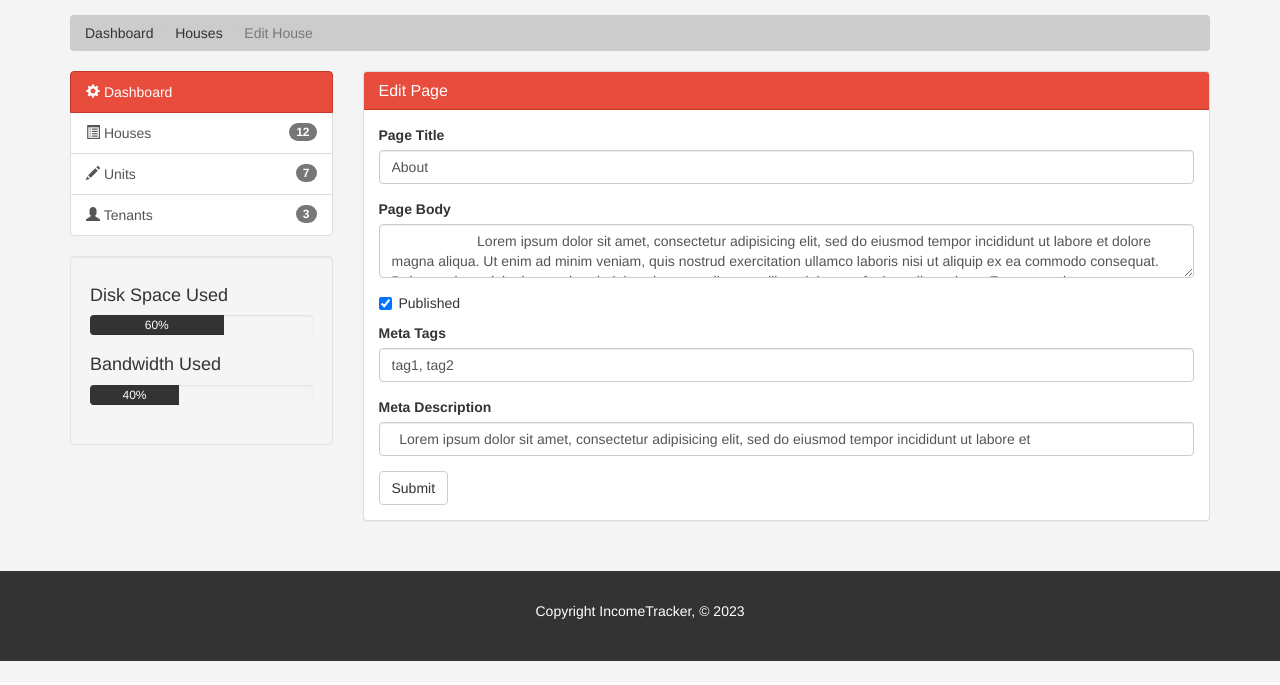
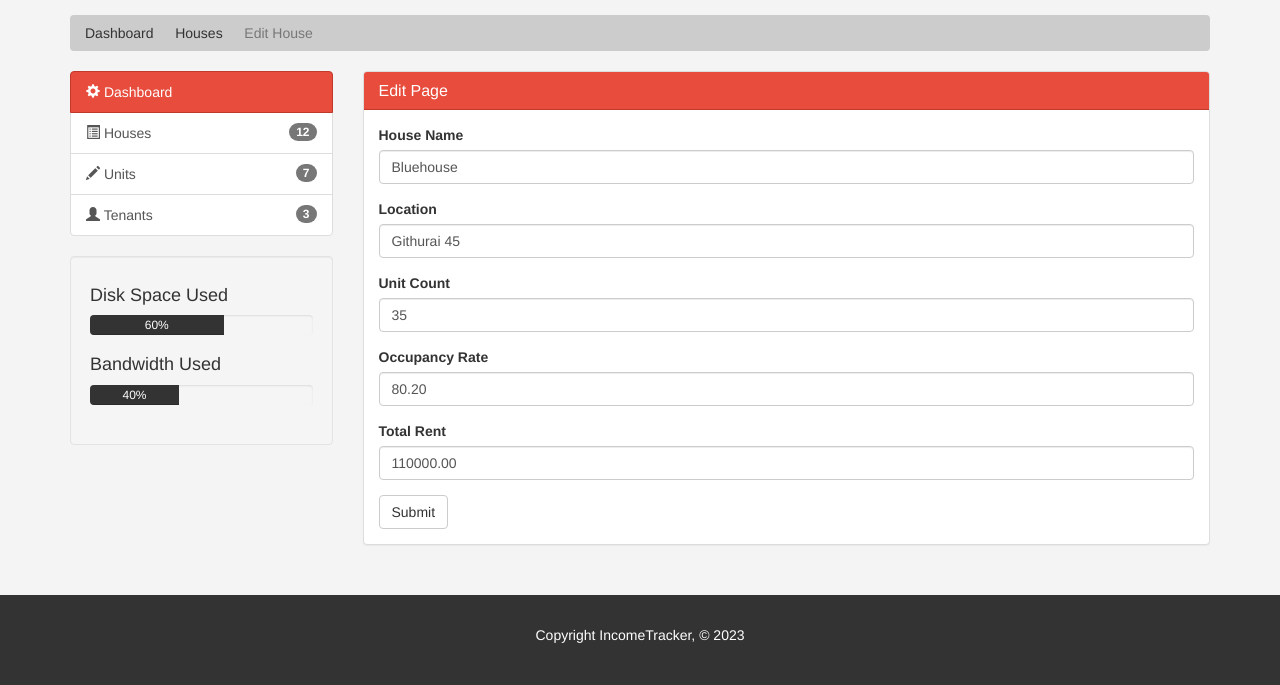
Before and after one commit to SylviaRatemo/incometrack, a Flask app: template app/templates/edit.html in a window 1280 px wide. Shown: the part 118-803 px from the top of the page. Before the commit the page ends 779 px from the top, so only its background shows below. Run offline with Flask 3, Linux system fonts and the light colour scheme; the template is opened without the code that fills it: values that come from a table or form of the project are taken from there, others are empty; data comes from the database, SQL or seed files in the repository; parts of the project's set-up code (start-up, migrations or seed data) failed here and were passed over; some libraries are stand-ins or nearby versions.

Commit message:
Houses-Edit module

```diff
--- a/app/static/js/auth.js
+++ b/app/static/js/auth.js
@@ -62,4 +62,35 @@ $(document).ready(function() {
 			//}
 		});
 	});
+	$('#editSubmit').on('click', function(e) {
+		e.preventDefault();
+
+		var name = $('#name').val();
+		var location = $('#location').val();
+        var unitcount = $('#unitcount').val();
+		var occupancyrate = $('#occupancyrate').val();
+        var totalrent = $('#totalrent').val();
+
+		$.ajax({
+			method: "POST",
+			url: '/edit',
+			contentType: 'application/json;charset=UTF-8',
+			data: JSON.stringify({'houseid': houseId, 'name': name, 'location': location, 'unitcount': unitcount, 'occupancyrate': occupancyrate, 'totalrent': totalrent}),
+			dataType: "json",
+			success: function(data) {
+				var housesURL = document.getElementById('houses-url').value;
+				window.location.href = housesURL;
+			},
+			statusCode: {
+				400: function() {
+					$('#msg').html('<span style="color: red;">Modificaton failed</span>');
+				}
+			},
+			error: function(xhr, textStatus, errorThrown) {
+				console.log("Error:", textStatus, errorThrown);
+				var errorMsg = "Modification failed! Try Again!";
+				$('#msg').html('<span>' + errorMsg + '</span>');
+			}
+        });
+    })
 });
--- a/app/templates/edit.html
+++ b/app/templates/edit.html
@@ -106,32 +106,33 @@
                 <h3 class="panel-title">Edit Page</h3>
               </div>
               <div class="panel-body">
-                <form>
+                <form id="edit" action="{{ url_for('houses.edit') }}">
+                  {% block form %}
                   <div class="form-group">
-                    <label>Page Title</label>
-                    <input type="text" class="form-control" placeholder="Page Title" value="About">
+                    <label>House Name</label>
+                    <input id="name" type="text" class="form-control" placeholder="House name" value="{{house.name}}">
                   </div>
                   <div class="form-group">
-                    <label>Page Body</label>
-                    <textarea name="editor1" class="form-control" placeholder="Page Body">
-                      Lorem ipsum dolor sit amet, consectetur adipisicing elit, sed do eiusmod tempor incididunt ut labore et dolore magna aliqua. Ut enim ad minim veniam, quis nostrud exercitation ullamco laboris nisi ut aliquip ex ea commodo consequat. Duis aute irure dolor in reprehenderit in voluptate velit esse cillum dolore eu fugiat nulla pariatur. Excepteur sint occaecat cupidatat non proident, sunt in culpa qui officia deserunt mollit anim id est laborum.
-                    </textarea>
+                    <label>Location</label>
+                    <input id="location" type="text" class="form-control" placeholder="House name" value="{{house.location}}">
                   </div>
-                  <div class="checkbox">
-                    <label>
-                      <input type="checkbox" checked> Published
-                    </label>
+                  <!--<div class="checkbox">-->
+                  <div class="form-group">
+                    <label>Unit Count</label>
+                    <input id="unitcount" type="number" class="form-control" placeholder="House name" value="{{house.unitCount}}">
                   </div>
                   <div class="form-group">
-                    <label>Meta Tags</label>
-                    <input type="text" class="form-control" placeholder="Add Some Tags..." value="tag1, tag2">
+                    <label>Occupancy Rate</label>
+                    <input name="occupancyrate" type="number" class="form-control" placeholder="House name" value="{{house.occupancyRate}}">
                   </div>
                   <div class="form-group">
-                    <label>Meta Description</label>
-                    <input type="text" class="form-control" placeholder="Add Meta Description..." value="  Lorem ipsum dolor sit amet, consectetur adipisicing elit, sed do eiusmod tempor incididunt ut labore et ">
+                    <label>Total Rent</label>
+                    <input name="totalrent" type="number" class="form-control" placeholder="House name" value="{{house.totalRent}}">
                   </div>
-                  <input type="submit" class="btn btn-default" value="Submit">
+                  <input type="submit" class="btn btn-default" value="Submit" id="editSubmit">
+                  {% endblock %}
                 </form>
+                <input type="hidden" id="houses-url" value="{{ url_for('houses.houses') }}">
               </div>
               </div>
 
@@ -196,6 +197,5 @@
     <!-- Placed at the end of the document so the pages load faster -->
     <script src="https://ajax.googleapis.com/ajax/libs/jquery/1.12.4/jquery.min.js"></script>
     <script src="{{ url_for('static', filename='/js/bootstrap.min.js') }}"></script>
-    <script type="text/javascript" src="{{ url_for('static', filename='/js/auth.js') }}"></script>
   </body>
 </html>
```
Also changed, not shown: app/houses/routes.py (+25 -4 lines), app/models/houses.py (+14 -0 lines), app/templates/houses.html (+6 -2 lines), app/templates/index.html (+13 -13 lines).
